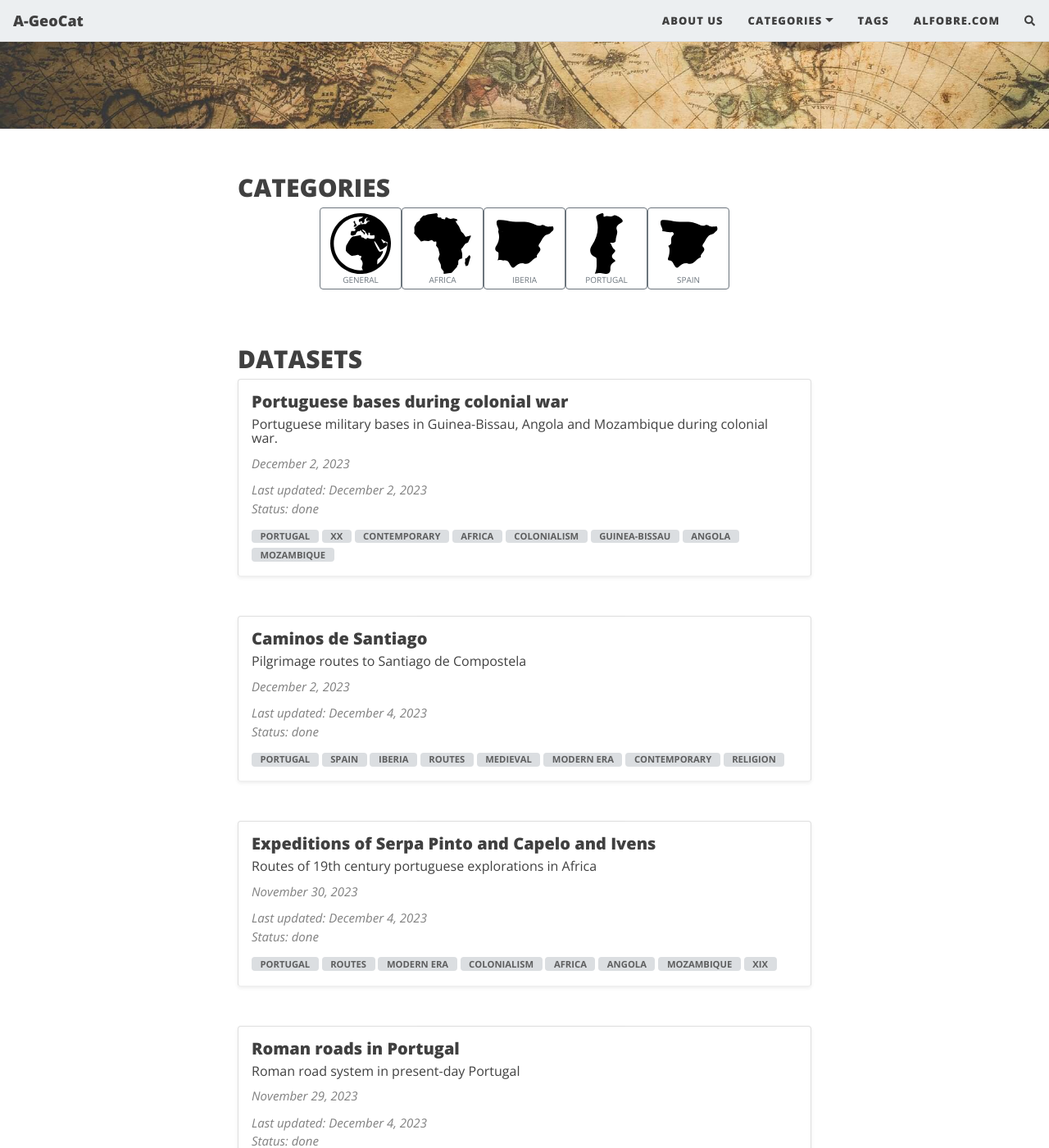
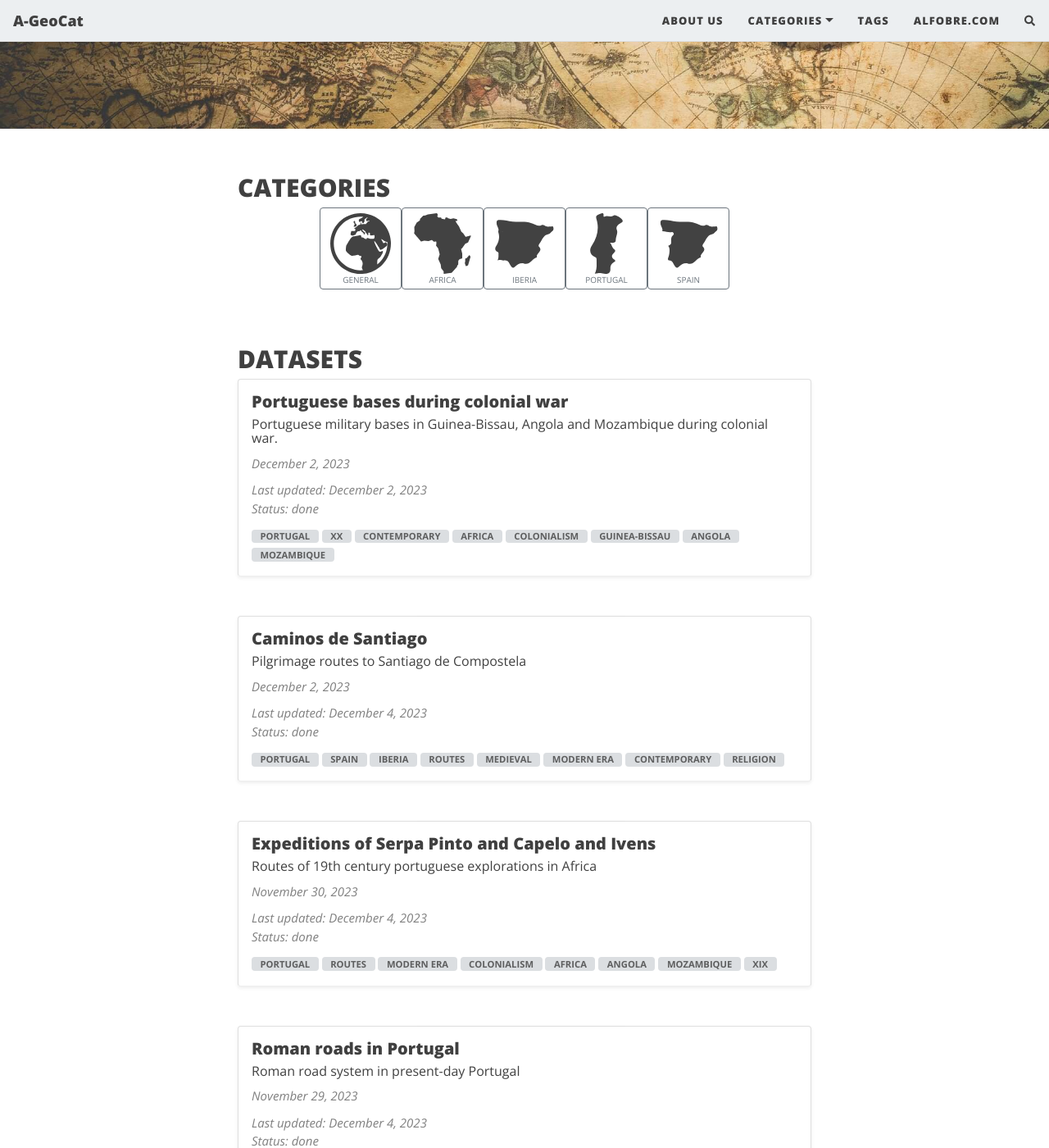
Before and after one commit to projetoalfobre/a-geocat, a Jekyll site: the page built from index.html, in a window 1280 px wide and 1400 px high, scrolled down 388 px. Shown: the whole window at 82% size. Built offline with Jekyll 4.4.1, drawn with Linux system fonts in a browser that asks for light colours; nearby versions of some CDN libraries; the list of posts is cut into pages by our own code; comment, search, counter and statistics services are not loaded.

Commit message:
Update agc.css

```diff
--- a/assets/css/agc.css
+++ b/assets/css/agc.css
@@ -60,6 +60,8 @@ table tr td :first-child {margin-top: 0.3125rem;}
 .btn-sq-sm {width: 50px !important; height: 50px !important; font-size: 10px;}
 .btn-sq-xs {width: 25px !important; height: 25px !important; padding:2px;}
 
+.filter-svg{filter: invert(24%) sepia(0%) saturate(0%) hue-rotate(178deg) brightness(96%) contrast(90%);}
+
 .btn-sq:hover {color: #007bff!important; background-color: #e2e6ea!important;}
 
 .blog-post h3 {text-transform: uppercase;}
```
